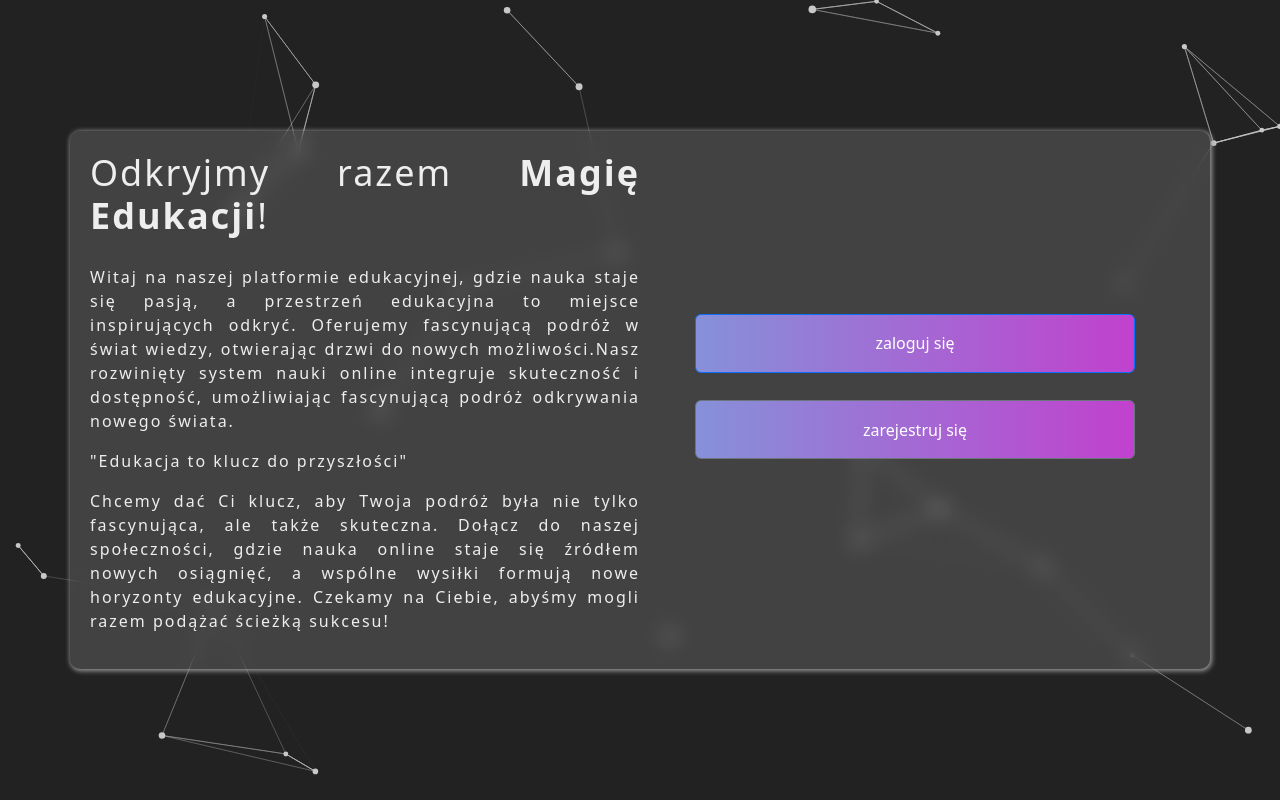
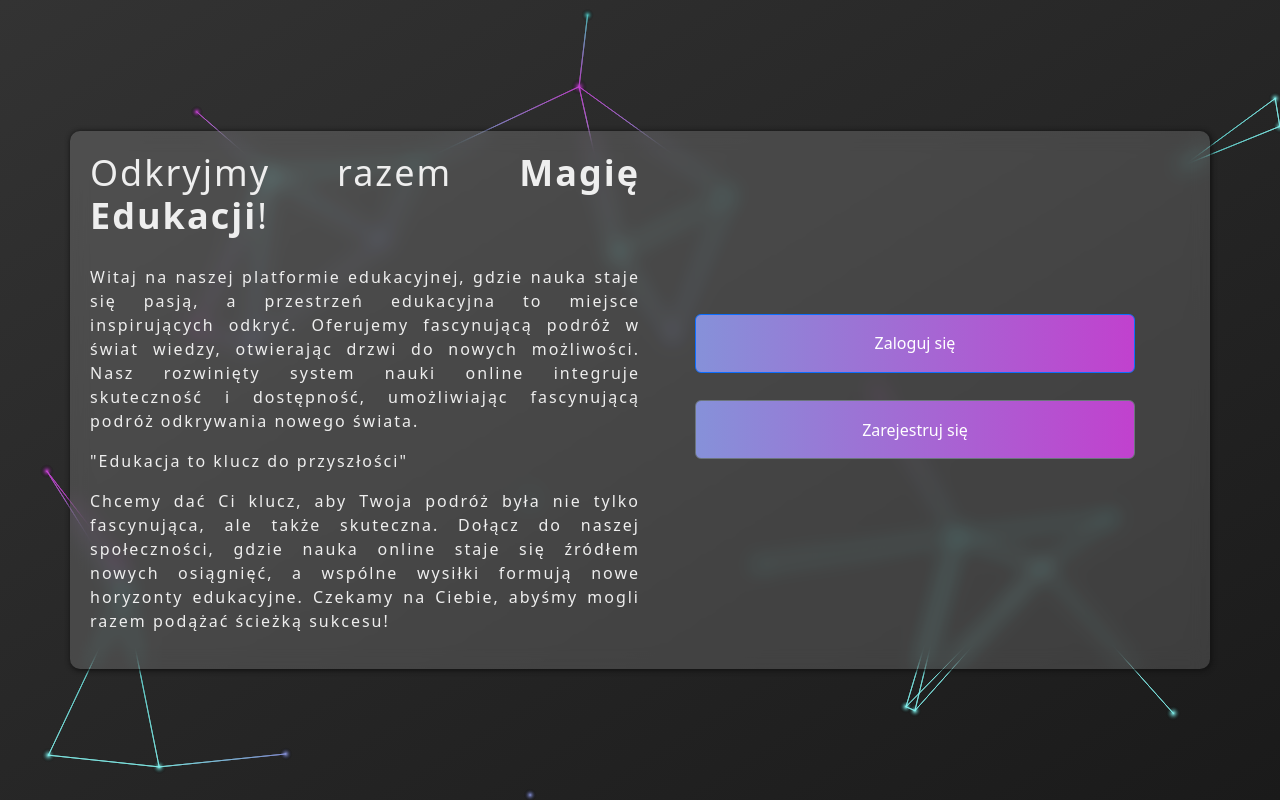
Before and after one commit to K-Pecka/edupjatk, a Vue app: page / in a window 1280 px wide. Built offline with nearby package versions, Linux system fonts and the light colour scheme.

Commit message:
fix routing navBar

```diff
--- a/src/components/navBar/initComponents.vue
+++ b/src/components/navBar/initComponents.vue
@@ -1,5 +1,12 @@
 <script setup>
 import ListItems from '@/stores/panelButtonData.js'
+import { useRouter } from 'vue-router';
+
+const router = useRouter();
+
+const closeOffcanvas = (path) => {
+  router.push(path)
+};
 </script>
 
 <template>
@@ -34,7 +41,7 @@ import ListItems from '@/stores/panelButtonData.js'
         <div class="offcanvas-body">
           <ul class="navbar-nav" :class="ListItems.className.div">
             <li :style="ListItems.style.button.normal" class="nav-item" v-for="item of ListItems.buttons" :key="item.label">
-              <router-link  class="nav-link" aria-current="page" :to="item.to" :class="[item.class,ListItems.className.button]">{{item.label}}</router-link>
+              <router-link @click="closeOffcanvas(item.to)" data-bs-dismiss="offcanvas" class="nav-link" aria-current="page" :to="item.to" :class="[item.class,ListItems.className.button]">{{item.label}}</router-link>
             </li>
           </ul>
         </div>
--- a/src/components/stateless/PrintListButton.vue
+++ b/src/components/stateless/PrintListButton.vue
@@ -2,7 +2,7 @@
 import { ref } from 'vue'
 
 const props = defineProps(['buttons'])
-const { className: generalClass, style, buttons } = props.buttons
+const { className: generalClass, style, list } = props.buttons
 
 const hoveredButtonIndex = ref(null)
 
@@ -17,7 +17,7 @@ const handleMouseLeave = () => {
 
 <template>
     <div :class="generalClass?.div" :style="style?.div">
-      <transition name="bounce" appear v-for="(buttonItem, index) in buttons"
+      <transition name="bounce" appear v-for="(buttonItem, index) in list"
         :key="index">
         <router-link
         :to="buttonItem?.to"
--- a/src/components/static/BackgroundAnimation.vue
+++ b/src/components/static/BackgroundAnimation.vue
@@ -13,16 +13,14 @@ let particles = [];
 let w, h;
 
 const opts = {
-  particleColor: "rgb(200,200,200)",
-  lineColor: "rgb(200,200,200)",
+  particleColors: ['#8792da', '#83f2ee', '#c342d0', '#50c0bd'],
   particleAmount: 30,
   defaultSpeed: 1,
   variantSpeed: 3,
-  defaultRadius: 2,
+  defaultRadius: 6,
   variantRadius: 2,
   linkRadius: 200,
 };
-const rgb = opts.lineColor.match(/\d+/g);
 
 const resizeReset = () => {
   w = canvas.value.width = window.innerWidth;
@@ -36,10 +34,13 @@ const checkDistance = (x1, y1, x2, y2) => {
 const linkPoints = (point1, hubs) => {
   for (let i = 0; i < hubs.length; i++) {
     const distance = checkDistance(point1.x, point1.y, hubs[i].x, hubs[i].y);
-    const opacity = 1 - distance / opts.linkRadius;
-    if (opacity > 0) {
+    if (distance < opts.linkRadius) {
+      const gradient = drawArea.createLinearGradient(point1.x, point1.y, hubs[i].x, hubs[i].y);
+      gradient.addColorStop(0, point1.color);
+      gradient.addColorStop(1, hubs[i].color);
+
       drawArea.lineWidth = 0.5;
-      drawArea.strokeStyle = `rgba(${rgb[0]}, ${rgb[1]}, ${rgb[2]}, ${opacity})`;
+      drawArea.strokeStyle = gradient;
       drawArea.beginPath();
       drawArea.moveTo(point1.x, point1.y);
       drawArea.lineTo(hubs[i].x, hubs[i].y);
@@ -55,7 +56,7 @@ class Particle {
     this.y = Math.random() * h;
     this.speed = opts.defaultSpeed + Math.random() * opts.variantSpeed;
     this.directionAngle = Math.floor(Math.random() * 360);
-    this.color = opts.particleColor;
+    this.color = opts.particleColors[Math.floor(Math.random() * opts.particleColors.length)];
     this.radius = opts.defaultRadius + Math.random() * opts.variantRadius;
     this.vector = {
       x: Math.cos(this.directionAngle) * this.speed,
@@ -83,10 +84,14 @@ class Particle {
   }
 
   draw() {
+    const gradient = drawArea.createRadialGradient(this.x, this.y, 0, this.x, this.y, this.radius);
+    gradient.addColorStop(0, this.color);
+    gradient.addColorStop(1, "transparent");
+
     drawArea.beginPath();
     drawArea.arc(this.x, this.y, this.radius, 0, Math.PI * 2);
     drawArea.closePath();
-    drawArea.fillStyle = this.color;
+    drawArea.fillStyle = gradient;
     drawArea.fill();
   }
 }
@@ -124,10 +129,13 @@ onBeforeUnmount(() => {
 </script>
 
 <style>
-body
-{
-  background: #222;
+body {
+  margin: 0;
+  overflow: hidden;
+  /*background: linear-gradient(to bottom right, #f4f4f4, #fff);*/
+  background: linear-gradient(to bottom right, #333, #1a1a1a);
 }
+
 #background-animation {
   position: fixed;
   top: 0;
--- a/src/stores/MainPageData.js
+++ /dev/null
@@ -1,73 +0,0 @@
-const headerMessage = {
-  title: 'Odkryjmy razem <strong>Magię Edukacji</strong>!',
-  content: [
-    `Witaj na naszej platformie edukacyjnej, gdzie nauka staje się pasją, a przestrzeń edukacyjna to miejsce inspirujących odkryć. Oferujemy fascynującą podróż w świat wiedzy, otwierając <span>drzwi do nowych możliwości</span>.Nasz rozwinięty system nauki online integruje skuteczność i dostępność, umożliwiając fascynującą podróż odkrywania nowego świata.`,
-    `<blockquote>"Edukacja to klucz do przyszłości"</blockquote> Chcemy dać Ci klucz, aby Twoja podróż była nie tylko fascynująca, ale także skuteczna. Dołącz do naszej społeczności, gdzie nauka online staje się <span>źródłem nowych osiągnięć</span>, a wspólne wysiłki formują nowe horyzonty edukacyjne. Czekamy na Ciebie, abyśmy mogli razem podążać <span>ścieżką sukcesu</span>!`
-  ],
-  style: {
-    h1: {
-      'margin-bottom': '5%',
-      'letter-spacing': '2px',
-      'text-align': 'justify',
-      'font-size':'2.25em'
-    },
-    p: {
-      'margin-bottom': '2%',
-      'letter-spacing': '2px',
-      'text-align': 'justify'
-    }
-  },
-  class: {
-    p: ['text-justify']
-  },
-  animation: {
-    p: {
-      config: {
-        translateY: [-50, 0],
-        opacity: [0, 1],
-        easing: 'easeInOutQuad',
-        duration: 1000,
-        delay: 1000
-      }
-    }
-  }
-}
-const buttons = {
-  buttons: [
-    {
-      label: 'zaloguj się',
-      to: { name: 'logIn' },
-      class: ['btn-primary']
-    },
-    {
-      label: 'zarejestruj się',
-      to: { name: 'SignUp' },
-      class: ['btn-secondary']
-    }
-  ],
-  style: {
-    button: {
-        normal:
-        {
-            width: '80%',
-            padding: '3%',
-            'margin-bottom': '5%',
-            'background': 'linear-gradient(to left, rgb(193 65 206), rgb(134 145 217)'
-        },
-        hover:
-        {
-            width: '85%'
-        }
-    },
-    div: {}
-  },
-  className: {
-    button: ['btn','animation-1'],
-    div: ['d-flex', 'align-items-center', 'justify-content-center', 'flex-column']
-  }
-}
-
-export default {
-  headerMessage,
-  buttons
-}
--- a/src/stores/panelButtonData.js
+++ b/src/stores/panelButtonData.js
@@ -1,7 +1,7 @@
 const ListItems = {
     buttons: [
       { label: 'start', to: { name: 'start' }, class: [] },
-      { label: 'ustawienia', to: { name: 'setting' }, class: [] },
+      //{ label: 'ustawienia', to: { name: 'setting' }, class: [] },
       { label: 'moduły', to: { name: 'educationModule' }, class: [] },
       { label: 'profil', to: { name: 'profile' }, class: [] },
       { label: 'testy', to: { name: 'setting' }, class: [] },
--- /dev/null
+++ b/src/stores/static/pageData/homePage.js
@@ -0,0 +1,78 @@
+import { defineStore } from 'pinia';
+
+export const useStore = defineStore('mainPage', () => {
+  const mainPage = {
+    header: {
+      title: 'Odkryjmy razem <strong>Magię Edukacji</strong>!',
+      content: [
+        'Witaj na naszej platformie edukacyjnej, gdzie nauka staje się pasją, a przestrzeń edukacyjna to miejsce inspirujących odkryć. Oferujemy fascynującą podróż w świat wiedzy, otwierając <span>drzwi do nowych możliwości</span>. Nasz rozwinięty system nauki online integruje skuteczność i dostępność, umożliwiając fascynującą podróż odkrywania nowego świata.',
+        '<blockquote>"Edukacja to klucz do przyszłości"</blockquote> Chcemy dać Ci klucz, aby Twoja podróż była nie tylko fascynująca, ale także skuteczna. Dołącz do naszej społeczności, gdzie nauka online staje się <span>źródłem nowych osiągnięć</span>, a wspólne wysiłki formują nowe horyzonty edukacyjne. Czekamy na Ciebie, abyśmy mogli razem podążać <span>ścieżką sukcesu</span>!',
+      ],
+      style: {
+        h1: {
+          'margin-bottom': '5%',
+          'letter-spacing': '2px',
+          'text-align': 'justify',
+          'font-size': '2.25em',
+        },
+        p: {
+          'margin-bottom': '2%',
+          'letter-spacing': '2px',
+          'text-align': 'justify',
+        },
+      },
+      class: {
+        p: ['text-justify'],
+      },
+      animation: {
+        p: {
+          config: {
+            translateY: [-50, 0],
+            opacity: [0, 1],
+            easing: 'easeInOutQuad',
+            duration: 1000,
+            delay: 1000,
+          },
+        },
+      },
+    },
+    buttons: {
+      list: [
+        {
+          label: 'Zaloguj się',
+          to: { name: 'logIn' },
+          class: ['btn-primary'],
+        },
+        {
+          label: 'Zarejestruj się',
+          to: { name: 'SignUp' },
+          class: ['btn-secondary'],
+        },
+      ],
+      style: {
+        button: {
+          normal: {
+            width: '80%',
+            padding: '3%',
+            'margin-bottom': '5%',
+            background: 'linear-gradient(to left, rgb(193 65 206), rgb(134 145 217)',
+          },
+          hover: {
+            width: '85%',
+          },
+        },
+        div: {},
+      },
+      className: {
+        button: ['btn', 'animation-1'],
+        div: ['d-flex', 'align-items-center', 'justify-content-center', 'flex-column'],
+      },
+    },
+  };
+
+  function getMainPage() {
+    return mainPage;
+  }
+
+  return { getMainPage };
+});
--- a/src/stores/userStorage.js
+++ b/src/stores/userStorage.js
@@ -31,6 +31,7 @@ export const useStore = defineStore('user', () => {
     teacher: teacherPanel
   }
   const publicPath = ['/login', '/register', '/']
+
   function findUser(email, password) {
     return users.value.find((u) => u.email === email && u.password === password)
   }
@@ -68,7 +69,6 @@ export const useStore = defineStore('user', () => {
   }
   function logOut() {
     localStorage.removeItem('activeUser')
-    console.log(getActiveUserFromLocalStorage())
   }
   function getAccessPath(path) {
     return isLoggedIn() && publicPath.includes(path)
--- a/src/views/HomeView.vue
+++ b/src/views/HomeView.vue
@@ -8,9 +8,10 @@
 <script setup>
 import MainHeader from '@/components/stateless/PrintHeader.vue'
 import PrintListButton from '@/components/stateless/PrintListButton.vue'
-import data from '@/stores/MainPageData.js'
-const { headerMessage,buttons } = data
-
+import {useStore} from '@/stores/static/pageData/homePage.js'
+const store = useStore();
+const headerMessage=store.getMainPage().header
+const buttons=store.getMainPage().buttons
 
 
 </script>
@@ -19,7 +20,8 @@ const { headerMessage,buttons } = data
 section {
   color:#eee;
   padding:4em;
-  box-shadow: 1px 1px 5px 1px #999;
+  min-width:50%;
+  box-shadow: 1px 1px 5px 1px #131313;
   background: rgba(255, 255, 255, 0.15);
   backdrop-filter: blur(10px);
   border-radius: 10px;
--- a/src/views/LoginView.vue
+++ b/src/views/LoginView.vue
@@ -5,7 +5,7 @@ import LogIn from '@/components/login/LogIn.vue'
 <template>
 
   <section>
-    <div class="container mt-5">
+    <div class="container mt-5 d-flex">
         <LogIn />
     </div>
   </section>
@@ -13,8 +13,19 @@ import LogIn from '@/components/login/LogIn.vue'
 </template>
 
 <style scoped>
-body{
-    background-image: url('@/assets/background-home.png');
-    background-size: cover;
-  }
+section {
+  color:#eee;
+  padding:4em;
+  min-width:50vw;
+  box-shadow: 1px 1px 5px 1px #131313;
+  background: rgba(255, 255, 255, 0.15);
+  backdrop-filter: blur(10px);
+  border-radius: 10px;
+  padding: 20px;
+  text-align: center;
+}
+form
+{
+  max-width: 50%;
+}
 </style>
--- a/src/views/panel/modulEducation/chapterView.vue
+++ b/src/views/panel/modulEducation/chapterView.vue
@@ -68,6 +68,5 @@ const modul = {
 }
 const route = useRoute()
 const chapter = route.params.chapter
-console.log(chapter)
 const dane = modul[chapter] ?? null
 </script>
```
Also changed, not shown: src/components/stateless/PrintHeader.vue (line endings or trailing spaces).
